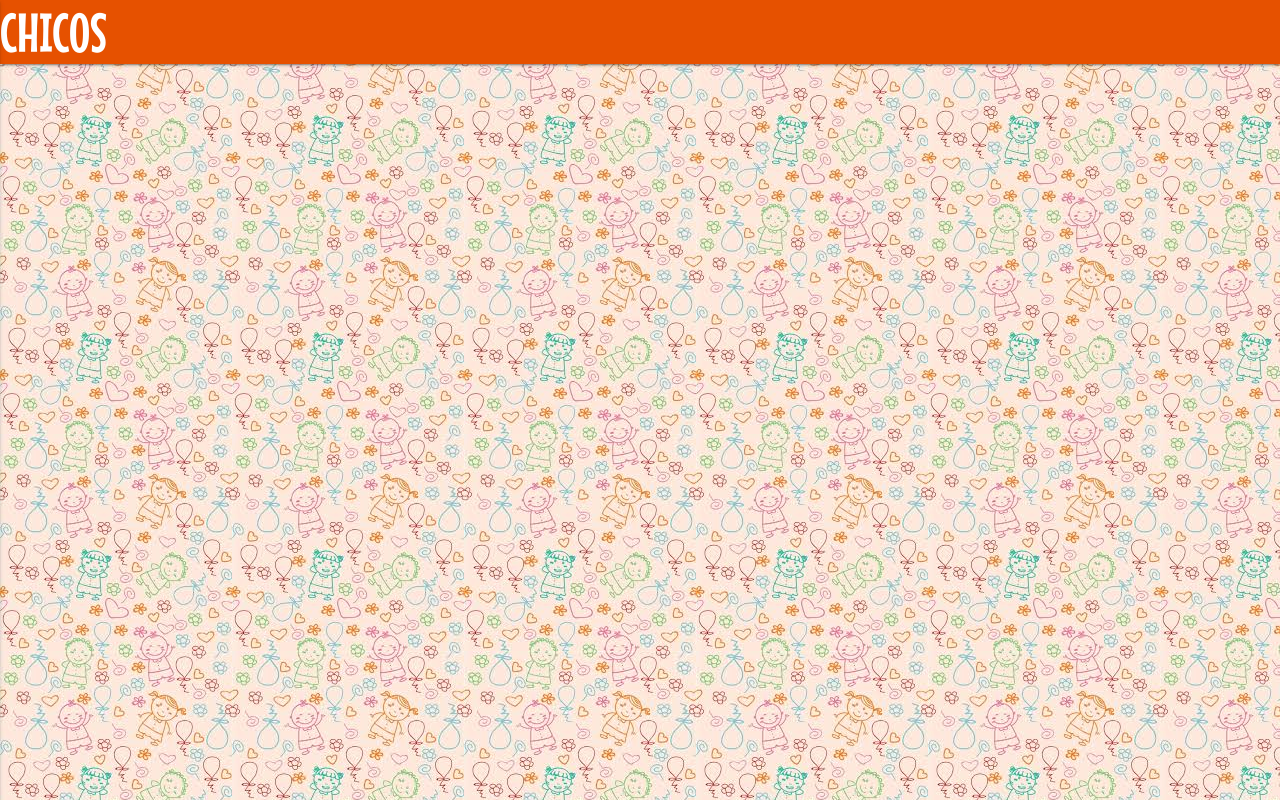
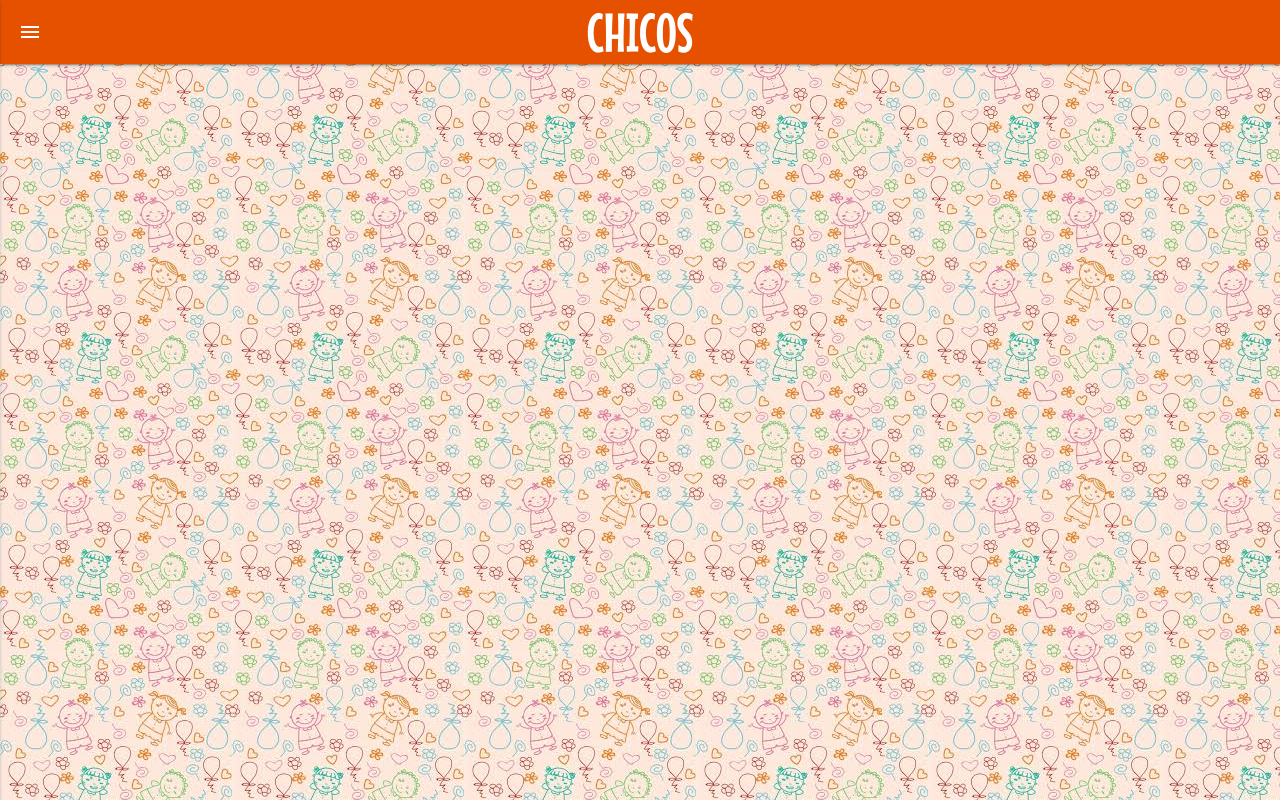
Before and after one commit to vitawork/Project-1, a plain HTML site: page index.html in a window 1280 px wide. Drawn offline with nearby package versions, Linux system fonts and the light colour scheme.

Commit message:
fixed fullscreen menu issue

```diff
--- a/index.html
+++ b/index.html
@@ -23,7 +23,7 @@
 <!-- nav bar -->
       <nav>
           <div class="nav-wrapper #e65100 orange darken-4">
-            <a href="#!" class="brand-logo">CHICOS</a>
+            <a href="#!" class="brand-logo center">CHICOS</a>
             <ul id="slide-out" class="side-nav">
                   <li><a href="#openModal">Open Modal1</a> </li>
 
@@ -46,7 +46,7 @@
                     </ul>
                   </li>
                 </ul>
-            <a href="#" data-activates="slide-out" class="button-collapse"><i class="material-icons">menu</i></a>
+            <a href="#" data-activates="slide-out" class="button-collapse show-on-large"><i class="material-icons">menu</i></a>
           </div>
         </nav>
 
```
